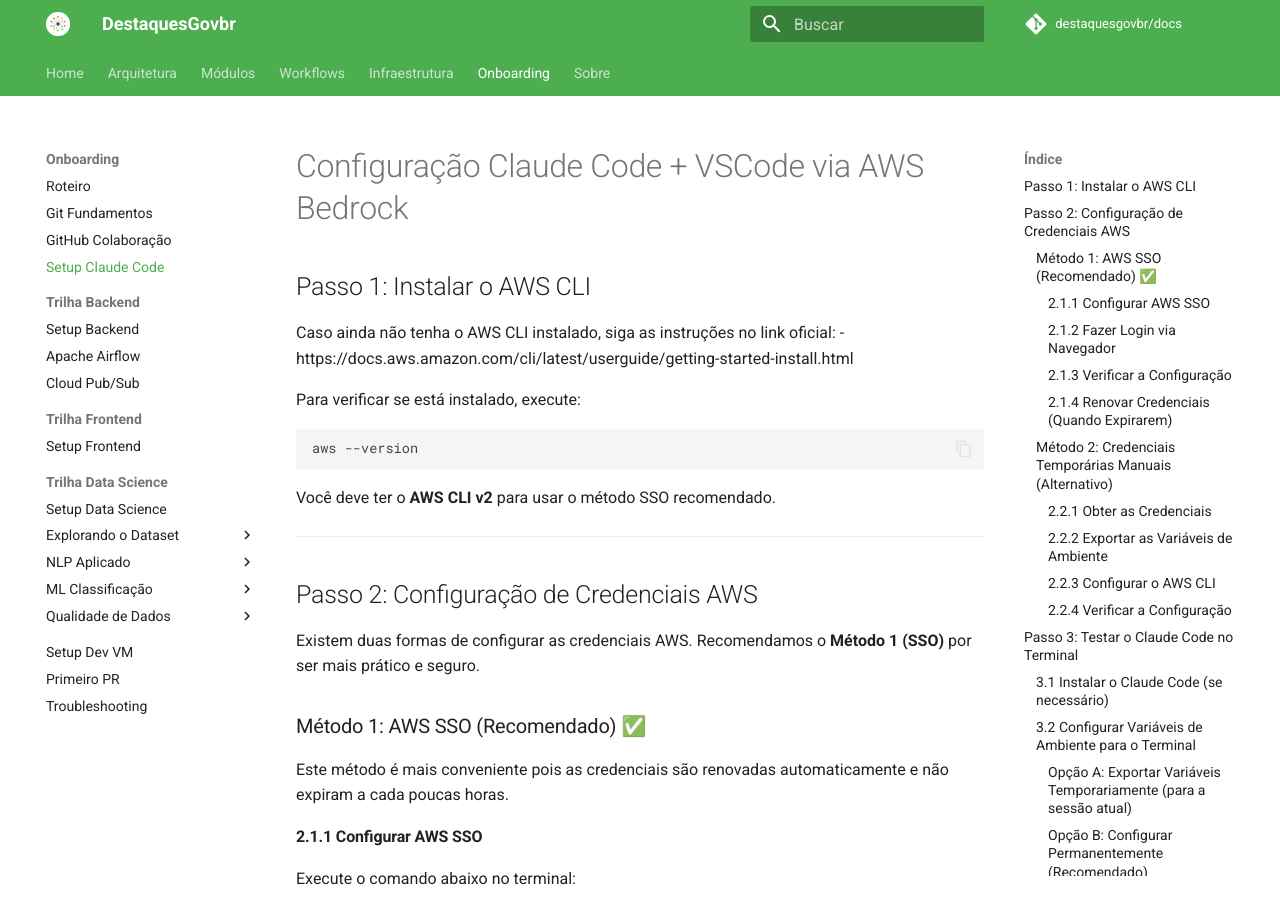
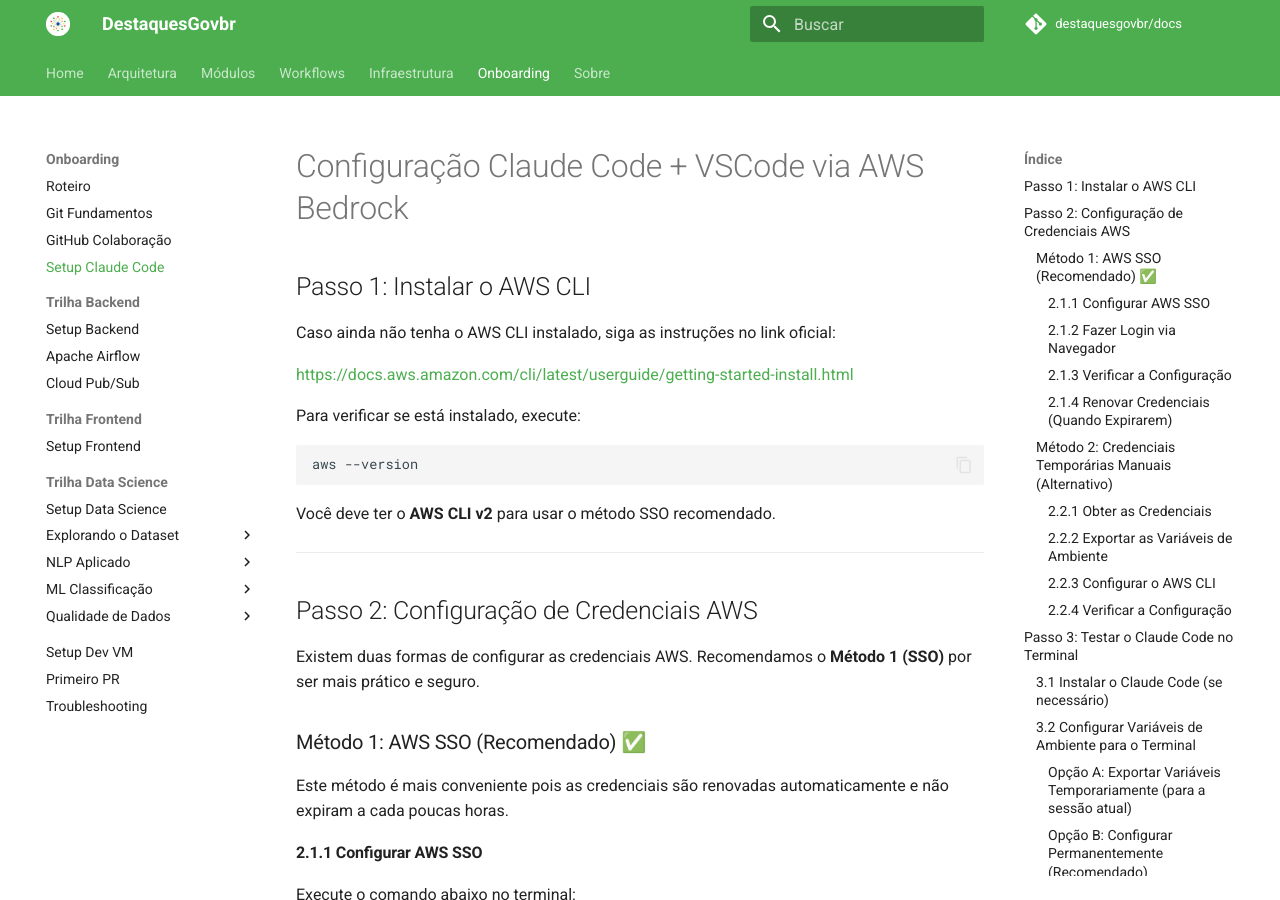
Before and after one commit to destaquesgovbr/docs, an MkDocs documentation site: the page built from docs/onboarding/setup-claude-code.md, in a window 1280 px wide and 900 px high. Built offline with MkDocs 1.6.1 and Material for MkDocs 9.7.7, drawn with Linux system fonts in a browser that asks for light colours; comment, search, counter and statistics services are not loaded; some of the changed text lies outside the part shown.

Commit message:
docs: fix links

```diff
--- a/docs/onboarding/setup-claude-code.md
+++ b/docs/onboarding/setup-claude-code.md
@@ -3,7 +3,8 @@
 ## Passo 1: Instalar o AWS CLI
 
 Caso ainda não tenha o AWS CLI instalado, siga as instruções no link oficial:
-- https://docs.aws.amazon.com/cli/latest/userguide/getting-started-install.html
+
+<https://docs.aws.amazon.com/cli/latest/userguide/getting-started-install.html>
 
 Para verificar se está instalado, execute:
 
@@ -109,7 +110,7 @@
 
 #### 2.2.1 Obter as Credenciais
 
-1. Acesse o portal https://aws-inspire.awsapps.com/start
+1. Acesse o portal <https://aws-inspire.awsapps.com/start>
 2. Faça login com sua conta CPQD
 3. Clique no ícone de **setinha apontada para a direita** (→) antes do cubo amarelo escrito **"aws_inspire_m7"**
 4. Uma aba será aberta com 2 links
@@ -162,7 +163,8 @@
 ### 3.1 Instalar o Claude Code (se necessário)
 
 Caso ainda não tenha o Claude Code instalado, siga as instruções no link:
-- https://code.claude.com/docs/en/overview
+
+- <https://code.claude.com/docs/en/overview>
 
 ### 3.2 Configurar Variáveis de Ambiente para o Terminal
 
```
